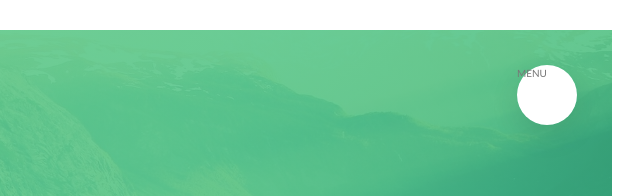
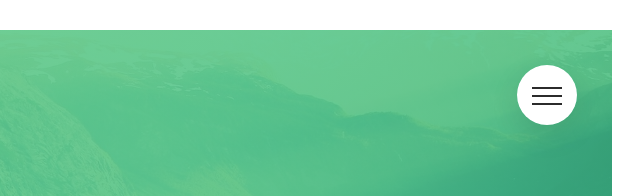
Before and after one commit to Leenamkwon/CSS-Sass, a website: page Natours/index.html in a window 1280 px wide. Shown: the top 196 px of the page, 638-1278 px from the left. Drawn offline with Linux system fonts and the light colour scheme.

Commit message:
menu animation

```diff
--- a/Natours/index.html
+++ b/Natours/index.html
@@ -19,7 +19,9 @@
 		<div class="navigation">
 			<input type="checkbox" class="navigation__checkbox" id="navi-toggle" />
 
-			<label for="navi-toggle" class="navigation__button">MENU</label>
+			<label for="navi-toggle" class="navigation__button">
+				<span class="navigation__icon"></span>
+			</label>
 
 			<div class="navigation__background">&nbsp;</div>
 
--- a/Natours/sass/absctracts/_variables.scss
+++ b/Natours/sass/absctracts/_variables.scss
@@ -12,6 +12,7 @@ $color-grey-light-1: #f7f7f7;
 
 $color-grey-dark: #777;
 $color-gery-drak-2: #999;
+$color-gray-drak-3: rgb(43, 43, 43);
 
 $color-white: #fff;
 $color-black: #000;
--- a/Natours/sass/layout/_navigation.scss
+++ b/Natours/sass/layout/_navigation.scss
@@ -15,6 +15,8 @@
 		border-radius: 50%;
 		z-index: 2000;
 		box-shadow: 0 1rem 3rem rgba($color-black, 0.1);
+		text-align: center;
+		cursor: pointer;
 	}
 
 	&__background {
@@ -101,4 +103,58 @@
 		width: 100%;
 		opacity: 1;
 	}
+
+	// ICON
+	&__icon {
+		position: relative;
+		margin-top: 3rem;
+
+		&,
+		&::before,
+		&::after {
+			width: 3rem;
+			height: 2px;
+			background-color: $color-gray-drak-3;
+			display: inline-block;
+		}
+
+		&::before,
+		&::after {
+			content: '';
+			position: absolute;
+			left: 0;
+			transition: all 0.2s;
+		}
+
+		&::before {
+			top: -0.8rem;
+			transform-origin: initial;
+		}
+
+		&::after {
+			top: 0.8rem;
+		}
+	}
+
+	&__button:hover &__icon::before {
+		top: -1rem;
+	}
+
+	&__button:hover &__icon::after {
+		top: 1rem;
+	}
+
+	&__checkbox:checked + &__button &__icon {
+		background-color: transparent;
+	}
+
+	&__checkbox:checked + &__button &__icon::before {
+		transform: rotate(135deg);
+		top: 0;
+	}
+
+	&__checkbox:checked + &__button &__icon::after {
+		transform: rotate(-135deg);
+		top: 0;
+	}
 }
```
Also changed, not shown: Natours/css/style.css.
